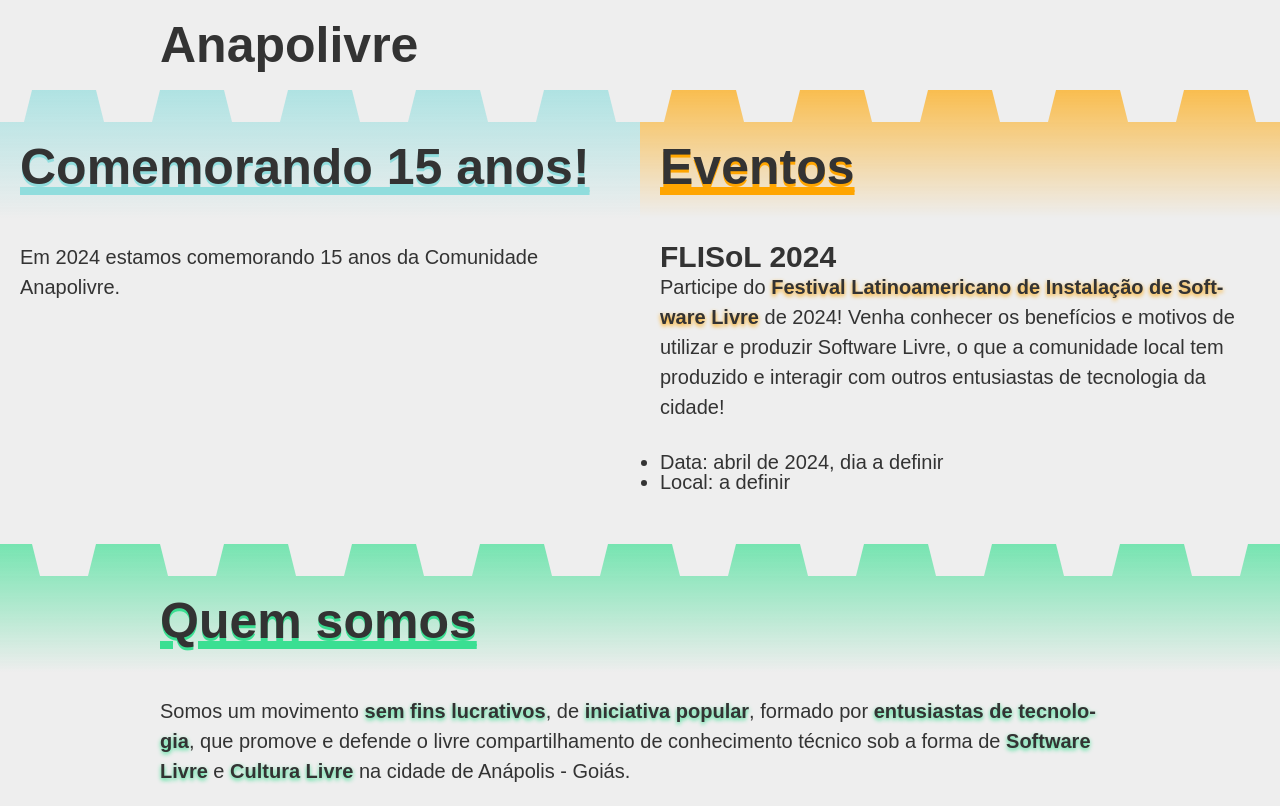
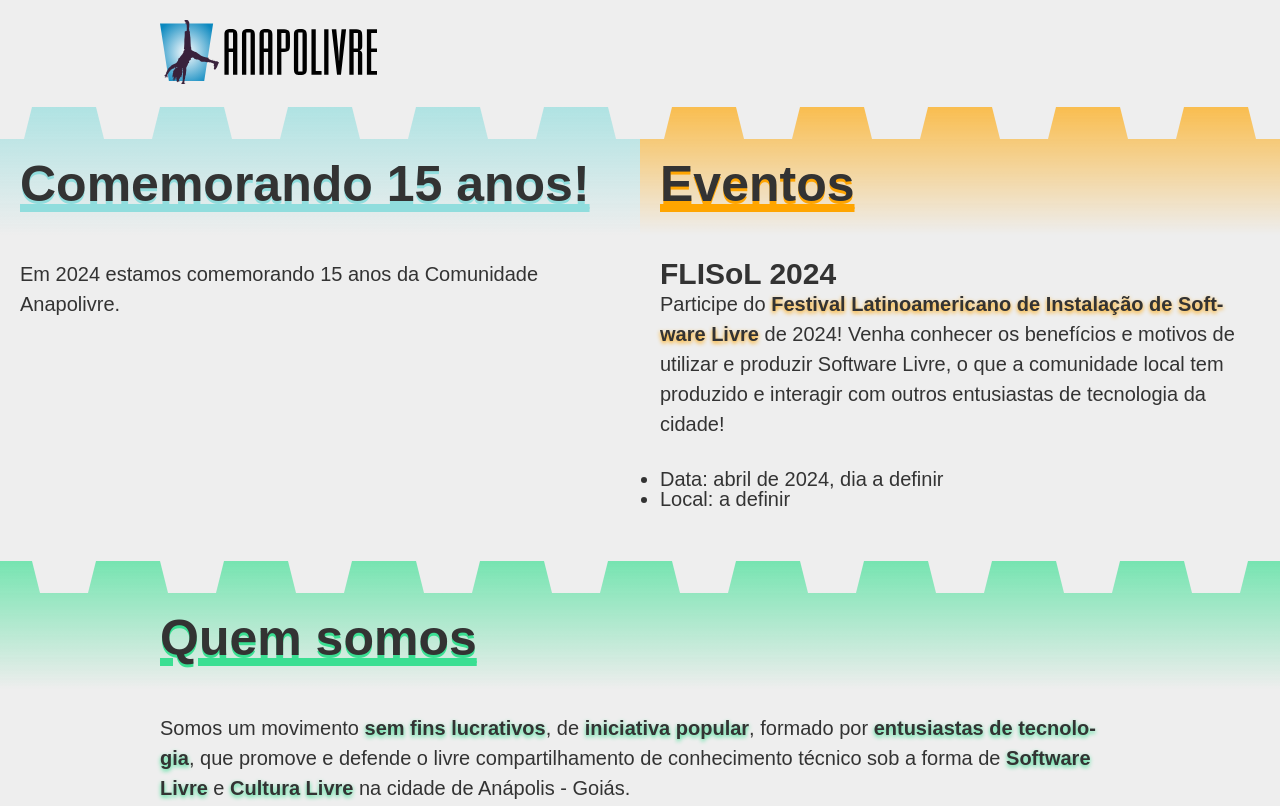
Before and after one commit to psergiojr/anapolivre.github.io, a plain HTML site: page index.html in a window 1280 px wide. Shown: the top 806 px of the page. Drawn offline with Linux system fonts and the light colour scheme.

Commit message:
Add marca Anapolivre

```diff
--- a/index.html
+++ b/index.html
@@ -10,7 +10,7 @@
 
     <header>
         <div class="container">
-            <h1>Anapolivre</h1>
+            <img class="marca" src="assets/marca-anapolivre.svg" alt="Marca Anapolivre">
         </div>
     </header>
 
@@ -60,6 +60,7 @@
 
     <footer>
         <div class="container">
+            <img class="marca" src="assets/marca-anapolivre.svg" alt="Marca Anapolivre">
             <p>&copy; 2009-2024 Comunidade Anapolivre.</p>
             <p>O conteúdo deste website está licenciado sob <b>Creative Commons BY-SA 4.0</b>.</p>
             <p>O código deste website está licenciado sob <b>GNU Public Licence Versão 3</b>.</p>
--- a/style.css
+++ b/style.css
@@ -100,3 +100,5 @@ b, strong {
 }
 
 /* Especificos */
+header .marca { max-height: 64px; }
+footer .marca { max-height: 128px; }
```
Also changed, not shown: assets/marca-anapolivre.svg (added).
